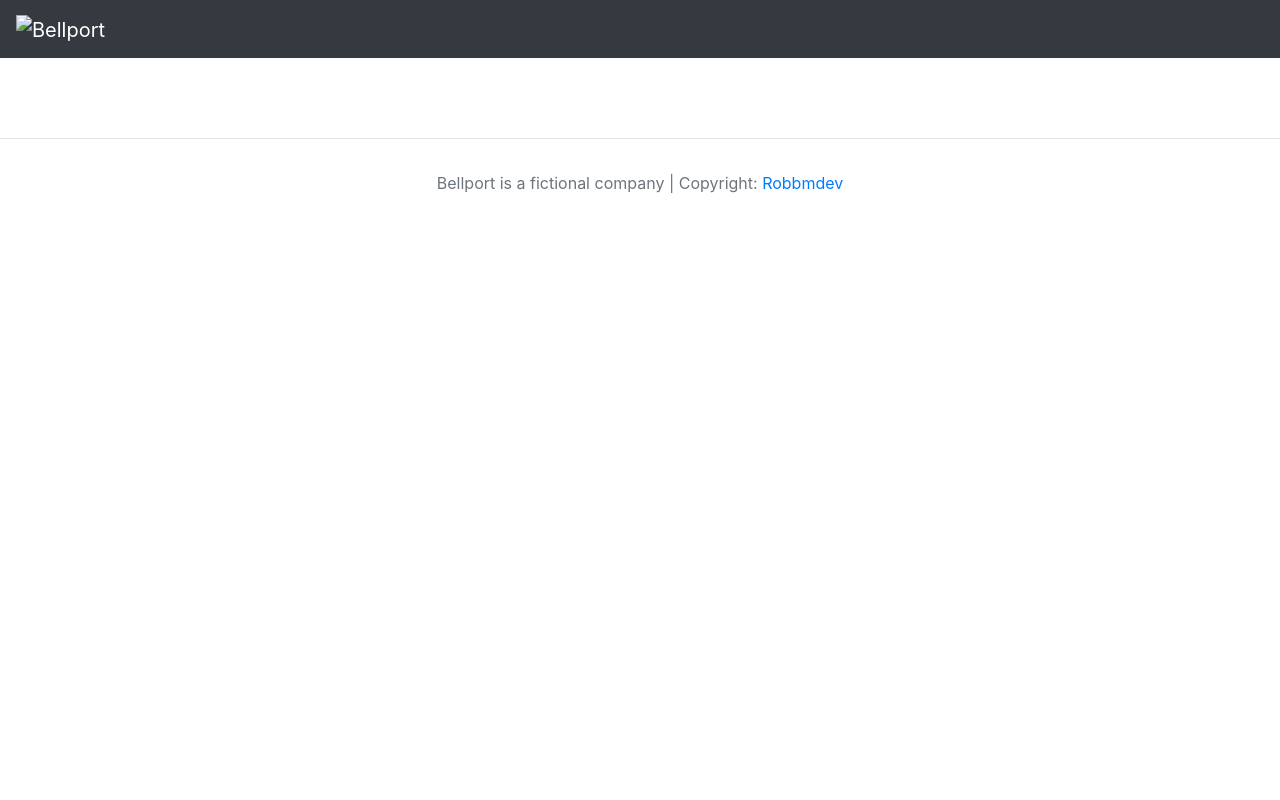
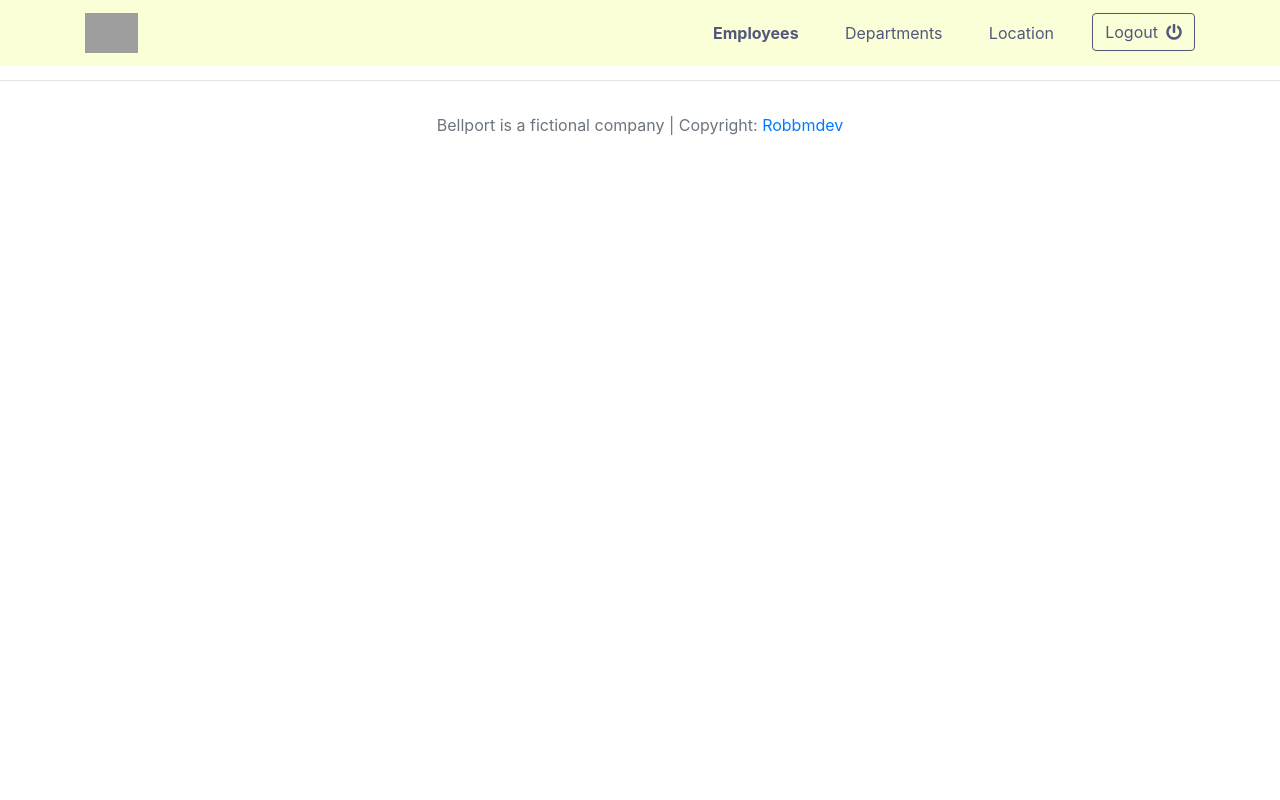
Before and after one commit to dancingCamel/CompanyDirectory, a PHP site: page /companydirectory/ in a window 1280 px wide. Run offline with PHP 8.4, Linux system fonts and the light colour scheme; some libraries are stand-ins or nearby versions; grey boxes are pictures that could not be loaded.

Commit message:
Added Navbar styling and links

```diff
--- a/index.html
+++ b/index.html
@@ -52,13 +52,58 @@
     </div>
 
     <nav
-      class="navbar navbar-expand-xs navbar-dark bg-dark justify-content-between"
+      class="navbar navbar-expand-lg navbar-dark fixed-top bg-dark rotary-blue-background"
+      id="navbar"
     >
-      <a class="navbar-brand" href="#"
-        ><img src="" alt="Bellport" id="logo"
-      /></a>
-      <div class="col-xs-auto"></div>
-      <div class="col-xs-6"></div>
+      <div class="container d-flex justify-content-between align-items-center">
+        <a class="navbar-brand" href="/">
+          <img
+            src="./static/images/logo.svg"
+            alt="Bellport Logo"
+            height="40px"
+            width="auto"
+            id="logo-img"
+          />
+        </a>
+
+        <button
+          class="navbar-toggler"
+          type="button"
+          data-toggle="collapse"
+          data-target="#navbarCollapse"
+          aria-controls="navbarCollapse"
+          aria-expanded="false"
+          aria-label="Toggle navigation"
+        >
+          <span class="navbar-toggler-icon"></span>
+        </button>
+
+        <div class="collapse navbar-collapse" id="navbarCollapse">
+          <ul class="navbar-nav ml-auto d-flex justify-content-between w-50">
+            <li class="nav-item active ml-auto">
+              <a class="nav-link" href="#"
+                >Employees<span class="sr-only">(current)</span></a
+              >
+            </li>
+            <li class="nav-item ml-auto">
+              <a class="nav-link" href="#">Departments</a>
+            </li>
+            <li class="nav-item ml-auto">
+              <a class="nav-link" href="#">Location</a>
+            </li>
+            <li class="nav-item ml-auto">
+              <a
+                href="#"
+                class="btn btn-outline-light my-2 my-sm-0"
+                type="button"
+                id="logoutBtn"
+              >
+                Logout<i class="fas fa-power-off ml-2 d-inline"></i>
+              </a>
+            </li>
+          </ul>
+        </div>
+      </div>
     </nav>
 
     <main role="main" class="container mb-5">
--- a/static/css/style.css
+++ b/static/css/style.css
@@ -1,15 +1,54 @@
+:root {
+  --bellport-yellow: #faffd8;
+  --bellport-purple: #54577c;
+}
+
 html {
   position: relative;
   min-height: 100vh;
 }
 
 /* Main page */
+
+main {
+  margin-top: 90px;
+}
+
+/* NAVBAR */
 #logo {
   height: 40px;
 }
 
-main {
-  margin-top: 90px;
+#navbar {
+  background-color: var(--bellport-yellow) !important;
+  color: var(--bellport-purple) !important;
+}
+
+.nav-link {
+  color: var(--bellport-purple) !important;
+}
+
+.active .nav-link {
+  font-weight: bold !important;
+}
+
+.nav-link:hover {
+  font-weight: bold !important;
+}
+
+#logoutBtn {
+  border-color: var(--bellport-purple) !important;
+  color: var(--bellport-purple) !important;
+}
+
+#logoutBtn:hover {
+  border-color: var(--bellport-yellow) !important;
+  color: var(--bellport-yellow) !important;
+  background-color: var(--bellport-purple) !important;
+}
+
+#logo-img:hover {
+  transform: scale(1.1);
 }
 
 /* Loader */
--- a/static/js/script.js
+++ b/static/js/script.js
@@ -9,7 +9,7 @@ $(document).ready(function () {
       .delay(200)
       .fadeOut("slow", function () {
         hideLoader();
-        $this.remove();
+        $("#preloader").remove();
       });
   }
 });
```
